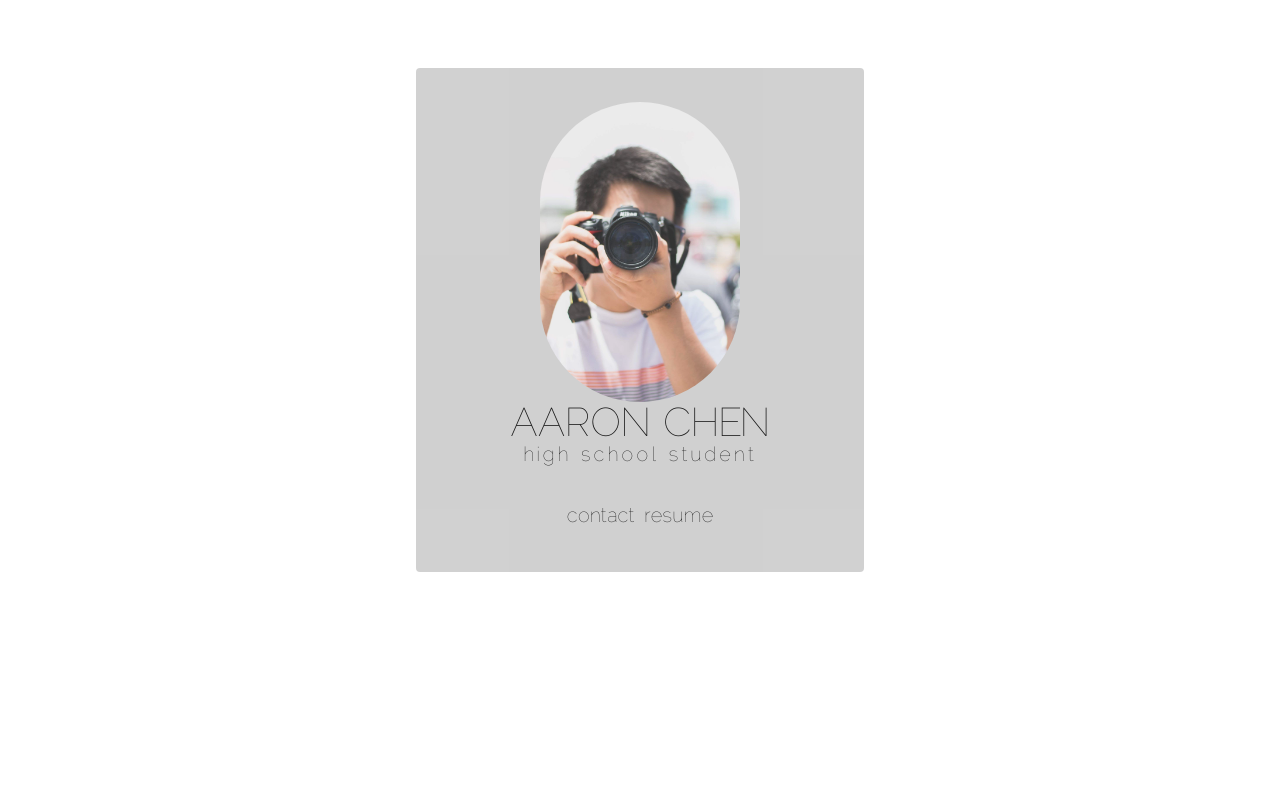
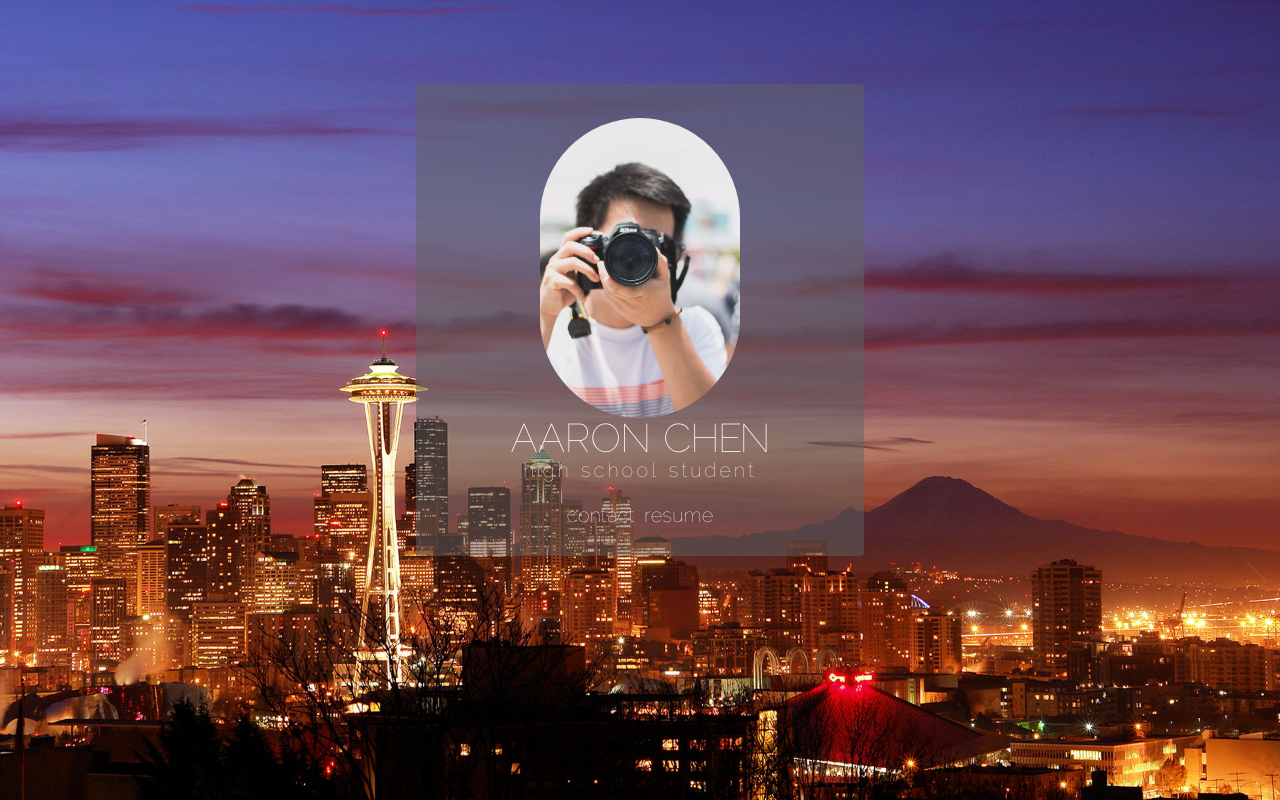
Before and after one commit to Kempo/kempo.github.io, a plain HTML site: page index.html in a window 1280 px wide. Drawn offline with Linux system fonts and the light colour scheme.

Commit message:
background addition and colors readjustment

```diff
--- a/index.html
+++ b/index.html
@@ -17,13 +17,15 @@
     	<p> high school student </p>
     	</header>
     	<footer>
-    		<ul class="nav">
+    		<ul id="nav">
     			<li><a href="mailto:ilestkempo@gmail.com"> contact </a></li>
     			<li><a href="https://drive.google.com/file/d/1cHx5_nees9nwoYer0tmxKNuL_NqM-D4P/preview"> resume </a></li>
     		</ul>
     	</footer>
   </div>
 
-
+  <footer class="credits-bar">
+  		<a href="#"> credits: </a>
+  </footer>
 </body>
 </html>
--- a/styles.css
+++ b/styles.css
@@ -2,22 +2,29 @@
   text-align: center;
   font-family: Raleway;
   margin: 0;
+  background-image: url(background.jpg);
+  background-repeat: no-repeat;
+  background-position: center;
+  background-size: cover;
+  height: 100vh;
 }
+
 @font-face {
   font-family: "Raleway";
 	src: url('fonts/raleway_thin-webfont.ttf') format("truetype");
 }
+
 #centerpiece {
     position: absolute;
     top: 40%;
     left: 50%;
     transform: translateX(-50%) translateY(-50%);
-    background: #CCC;
+    background-color: rgba(97, 98, 99, .5);
     min-width: 50vh;
     border-radius: 4px;
     padding: 3vh;
     cursor: default;
-    opacity: .9;
+    color: white;
 }
 #title h {
   font-size: 5vh;
@@ -35,20 +42,12 @@
     height: 300px;
     margin-top: 10px;
 }
-img::before {
-    content: "";
-    display: block;
-    position: absolute;
-    top: 50%;
-    left: -3em;
-    width: 100px;
-    height: 1px;
-    background: #c8cccf;
-}
-.nav {
+
+#nav {
     list-style-type: none;
     padding: 0;
     display: inline-flex;
+    margin: 0;
 }
 
 li {
@@ -58,9 +57,20 @@ li {
 
 li a {
   text-decoration: none;
-  color: black;
+  color: white;
 }
-a:hover {
+li a:hover {
   font-size: 2.6vh;
   color: red;
 }
+
+.credits-bar {
+  position: fixed;
+  bottom: 0;
+  visibility: hidden;
+}
+
+a {
+  text-decoration: none;
+  color: grey;
+}
```
Also changed, not shown: background.jpg (added).
